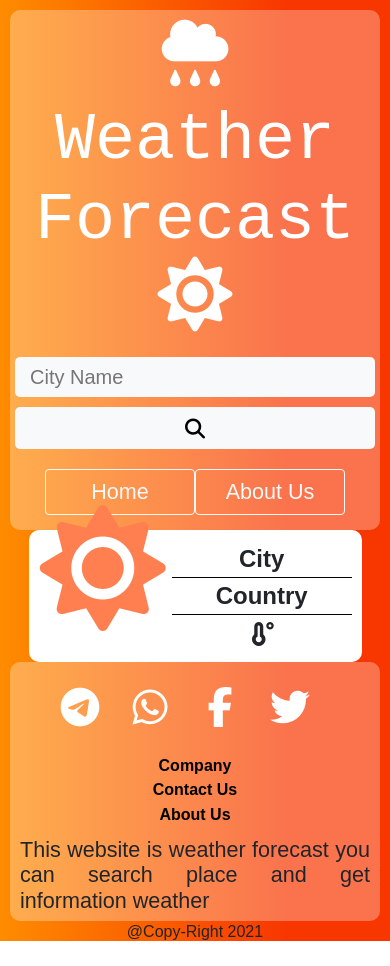
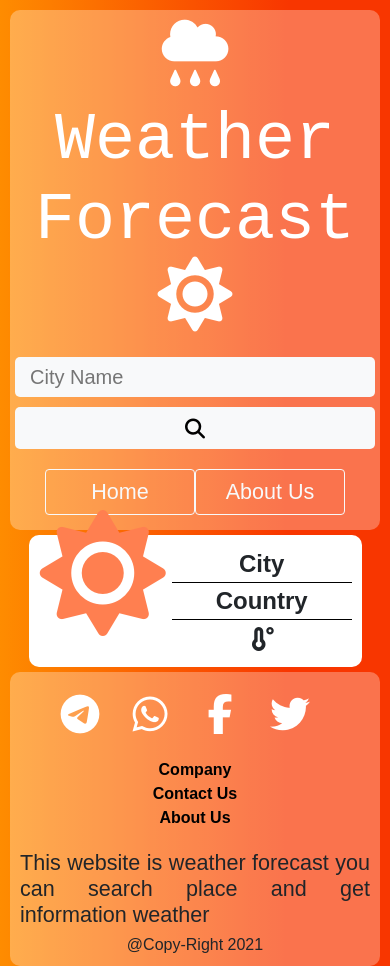
Before and after one commit to S-Abolfazl-S/Weather-Forecast, a plain HTML site: page index.html in a window 390 px wide. Before the commit the page ends 941 px from the top, so only its background shows below. Drawn offline with nearby package versions, Linux system fonts and the light colour scheme.

Commit message:
style edited

```diff
--- a/files/style.css
+++ b/files/style.css
@@ -141,6 +141,7 @@ main>#info{
     justify-content: center;
     border-radius: 10px;
     padding: 10px;
+    margin: 5px 0;
 }
 #info>.icon{
     width: 20%;
@@ -201,7 +202,6 @@ footer{
     display: flex;
     flex-direction: row;
     padding: 5px;
-
 }
 
 footer>section{
@@ -215,6 +215,7 @@ footer>section{
 @media screen and (max-width: 700px){
     footer{
         flex-direction: column;
+        padding-bottom: 20px;
     }
     footer>section{
         width: 100%;
@@ -225,10 +226,9 @@ footer>section{
         padding: 5px;
     }
     footer>section.information{
+        margin: 10px 0;
         order:1;
     }
-
-
 }
                                 /* social-media */
 footer>section.social-media{
```
